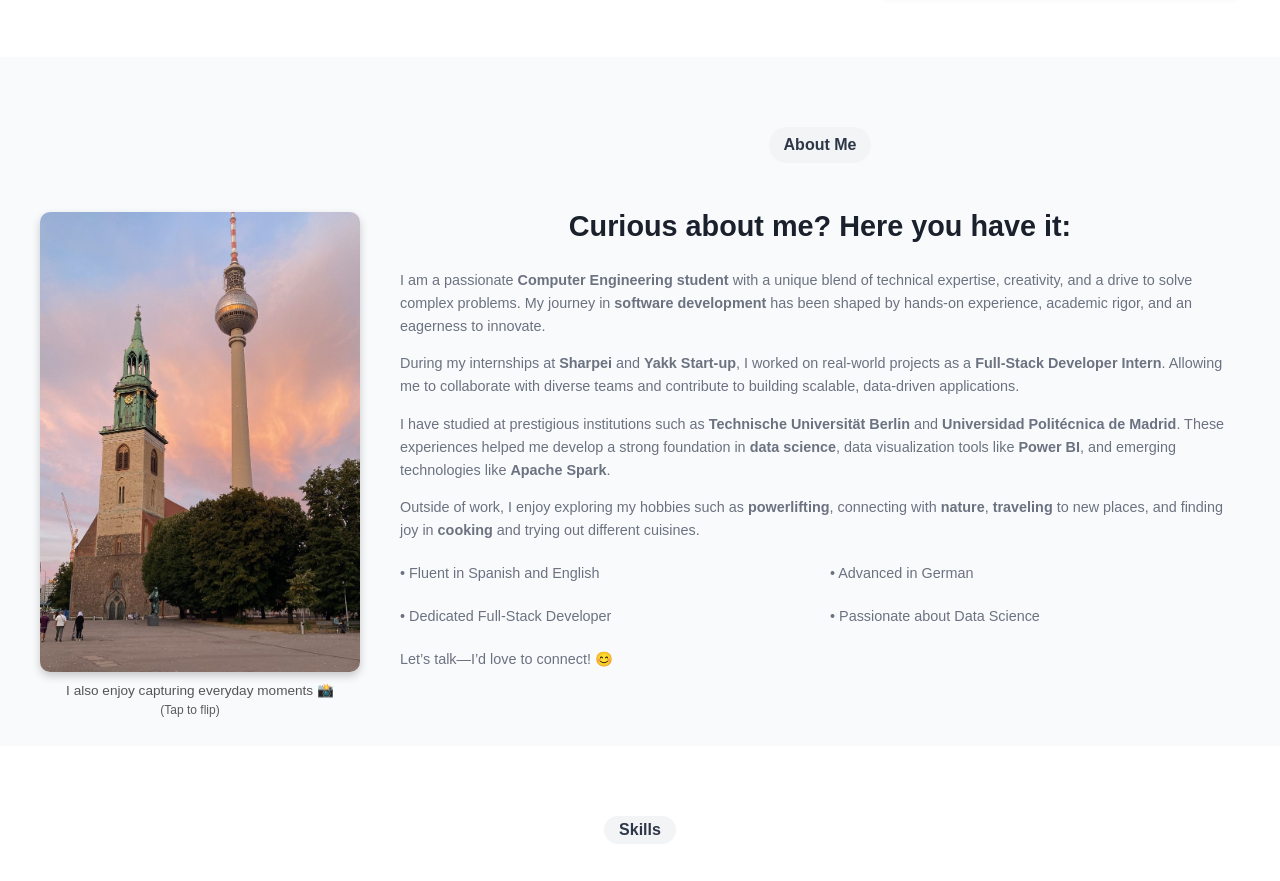
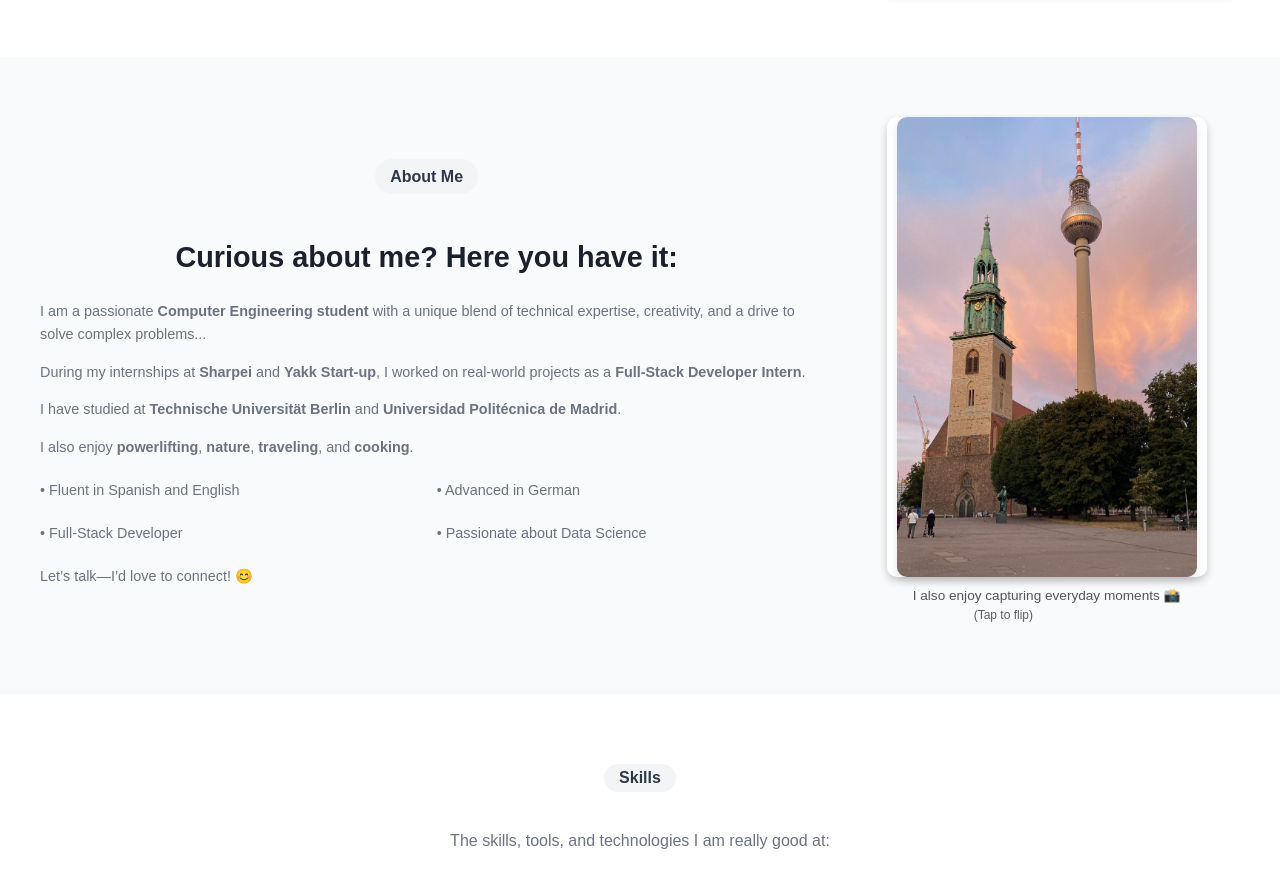
Before and after one commit to LuisAzofra/LuisAzofraWeb, a plain HTML site: page index.html in a window 1280 px wide. Shown: the part 505-1386 px from the top of the page. Drawn offline with Linux system fonts and the light colour scheme.

Commit message:
Update index.html

```diff
--- a/index.html
+++ b/index.html
@@ -252,29 +252,12 @@
     </section>
 
    <!-- About Section -->
+  <!-- About Section -->
 <section id="about" class="section">
-    <div class="flip-card" style="margin-top: 95px;">
-      <div class="flip-card-inner">
-        <!-- Front Side (Image) -->
-        <div class="flip-card-front">
-          <img src="WebLuis/assets/Alexanderplatz.jpeg" alt="Luis Azofra">
-        </div>
-        <!-- Back Side (Second Image) -->
-      <div class="flip-card-back">
-        <img src="WebLuis/assets/Foto Berlin.jpeg" alt="Back Image">
-      </div>
-    </div>
-    <!-- Caption Below -->
-    <p class="flip-caption">I also enjoy capturing everyday moments 📸</p>
-    <p class="flip-caption2" >(Tap to flip)</p>
-  </div>
+  <div class="about-container" style="display: flex; gap: 40px; align-items: center; flex-wrap: wrap; justify-content: center;">
 
-    <!-- Link para cargar Font Awesome -->
-    <link
-      href="https://cdnjs.cloudflare.com/ajax/libs/font-awesome/5.15.4/css/all.min.css"
-      rel="stylesheet"
-    >
-    <div class="about-text">
+    <!-- Text Content -->
+    <div class="about-text" style="flex: 2; min-width: 300px;">
       <h2 style="text-align: center; margin-bottom: 20px;">
         <span class="skills-header">About Me</span>
       </h2>
@@ -282,37 +265,49 @@
       <p>
         I am a passionate <strong>Computer Engineering student</strong> with a
         unique blend of technical expertise, creativity, and a drive to solve
-            complex problems. My journey in <strong>software development</strong>
-            has been shaped by hands-on experience, academic rigor, and an eagerness
-            to innovate.
+        complex problems...
       </p>
       <p>
         During my internships at <strong>Sharpei</strong> and <strong>Yakk Start-up</strong>,
         I worked on real-world projects as a <strong>Full-Stack Developer Intern</strong>.
-            Allowing me to collaborate with diverse teams and contribute to
-            building scalable, data-driven applications.
       </p>
       <p>
-            I have studied at prestigious institutions such as <strong>Technische Universität Berlin</strong>
-            and <strong>Universidad Politécnica de Madrid</strong>. These experiences helped me develop a strong
-            foundation in <strong>data science</strong>, data visualization tools like <strong>Power BI</strong>,
-            and emerging technologies like <strong>Apache Spark</strong>.
+        I have studied at <strong>Technische Universität Berlin</strong>
+        and <strong>Universidad Politécnica de Madrid</strong>.
       </p>
       <p>
-            Outside of work, I enjoy exploring my hobbies such as <strong>powerlifting</strong>,
-            connecting with <strong>nature</strong>, <strong>traveling</strong> to new places,
-            and finding joy in <strong>cooking</strong> and trying out different cuisines.
+        I also enjoy <strong>powerlifting</strong>, <strong>nature</strong>,
+        <strong>traveling</strong>, and <strong>cooking</strong>.
       </p>
 
       <ul style="display: flex; flex-wrap: wrap; gap: 20px; padding: 0; list-style: none; margin: 20px 0;">
         <li style="flex: 1 1 calc(50% - 20px);">• Fluent in Spanish and English</li>
         <li style="flex: 1 1 calc(50% - 20px);">• Advanced in German</li>
-            <li style="flex: 1 1 calc(50% - 20px);">• Dedicated Full-Stack Developer</li>
+        <li style="flex: 1 1 calc(50% - 20px);">• Full-Stack Developer</li>
         <li style="flex: 1 1 calc(50% - 20px);">• Passionate about Data Science</li>
       </ul>
+
       <p>Let’s talk—I’d love to connect! 😊</p>
     </div>
+
+    <!-- Flip Card -->
+    <div class="about-img" style="flex: 1; min-width: 280px; text-align: center;">
+      <div class="flip-card">
+        <div class="flip-card-inner">
+          <div class="flip-card-front">
+            <img src="WebLuis/assets/Alexanderplatz.jpeg" alt="Luis Azofra">
+          </div>
+          <div class="flip-card-back">
+            <img src="WebLuis/assets/Foto Berlin.jpeg" alt="Luis Azofra">
+          </div>
+        </div>
+      </div>
+      <p class="flip-caption">I also enjoy capturing everyday moments 📸</p>
+      <p class="flip-caption2">(Tap to flip)</p>
+    </div>
+  </div>
 </section>
+
 
     <style>
         .loader {
```
Lines whose indentation alone changed are shown as unchanged.
